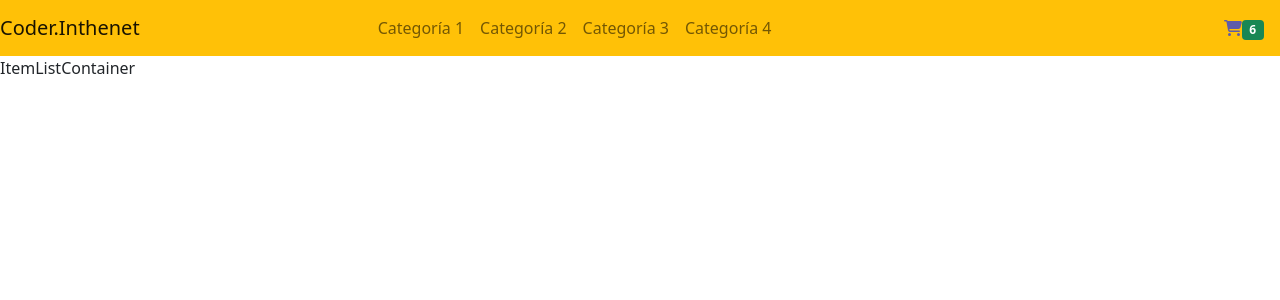
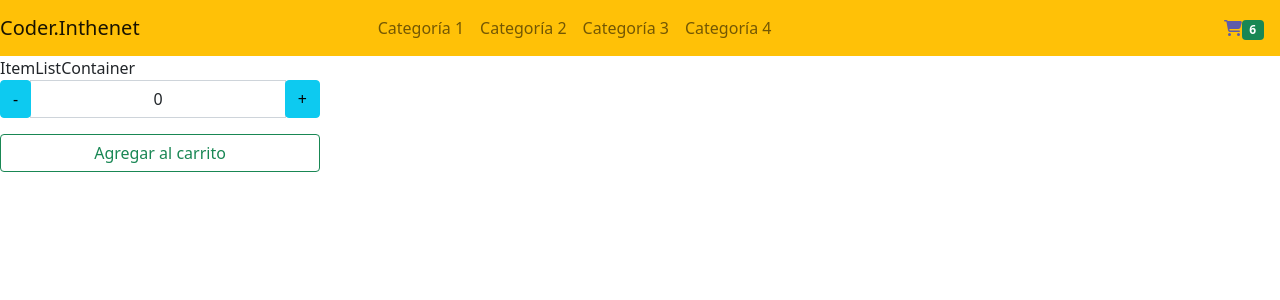
Before and after one commit to marcosfridelinthenet/coderinthenet.fridel, a React (Create React App) app: page / in a window 1280 px wide. Shown: the top 300 px of the page. Built offline with nearby package versions, Linux system fonts and the light colour scheme.

Commit message:
Clase 5 - Contador con botón

```diff
--- a/src/App.js
+++ b/src/App.js
@@ -1,11 +1,13 @@
 import NavBar from './components/NavBar';
 import ItemListContainer from './components/ItemListContainer';
+import ItemCount from './components/ItemCount';
 
 function App() {
   return (
     <div className="App">
       <NavBar/>
       <ItemListContainer/>
+      <ItemCount></ItemCount>
     </div>
   );
 }
--- /dev/null
+++ b/src/components/ItemCount.js
@@ -0,0 +1,36 @@
+import 'bootstrap/dist/css/bootstrap.min.css';
+import '../css/coder_inthenet.css'
+
+import { useState } from 'react';
+
+const ItemCount = () => {
+
+    const [count, setCount] = useState(0);
+
+    const ItemPlus = () => {
+        setCount(count + (count >= 5 ? 0 : 1))
+    }
+
+    const ItemMinus = () => {
+        setCount(count - (count <= 0 ? 0 : 1))
+    }
+
+    return (
+        <>
+                <div className="col-md-3">
+                    <div className="input-group mb-3">
+                        <span className="input-group-append">
+                            <button className="btn btn-info btn-flat" onClick={() => ItemMinus()}>-</button>
+                        </span>
+                        <input type="text" class="form-control rounded-0 text-center" value={count}></input>
+                        <span className="input-group-append">
+                            <button className="btn btn-info btn-flat" onClick={() => ItemPlus()}>+</button>
+                        </span>
+                    </div>
+                    <button type="button" class="btn  btn-outline-success btn-flat block-100">Agregar al carrito</button>
+                </div>
+        </>
+    )
+}
+
+export default ItemCount
--- a/src/components/NavBar.js
+++ b/src/components/NavBar.js
@@ -5,28 +5,28 @@ import CartWidget from './CartWidget';
 const NavBar = () => {
     return (
         <div>
-            <nav class="navbar navbar-expand-lg navbar-light bg-warning justify-content-between">
-                <a class="navbar-brand" href="#">Coder.Inthenet</a>
+            <nav className="navbar navbar-expand-lg navbar-light bg-warning justify-content-between">
+                <a className="navbar-brand" href="#">Coder.Inthenet</a>
 
                 {/* div sin finalidad para centrar el div siguiente. Truco de bootstrap obtenido de https://www.geeksforgeeks.org/how-to-align-navbar-items-to-center-using-bootstrap-4/ */}
-                <div class="collapse navbar-collapse"></div>
-                <div class="collapse navbar-collapse" id="navbar-list-9">
-                    <ul class="navbar-nav navbar-center">
-                        <li class="nav-item">
-                            <a class="nav-link" aria-current="page" href="#">Categoría 1</a>
+                <div className="collapse navbar-collapse"></div>
+                <div className="collapse navbar-collapse" id="navbar-list-9">
+                    <ul className="navbar-nav navbar-center">
+                        <li className="nav-item">
+                            <a className="nav-link" aria-current="page" href="#">Categoría 1</a>
                         </li>
-                        <li class="nav-item">
-                            <a class="nav-link" href="#">Categoría 2</a>
+                        <li className="nav-item">
+                            <a className="nav-link" href="#">Categoría 2</a>
                         </li>
-                        <li class="nav-item">
-                            <a class="nav-link" href="#">Categoría 3</a>
+                        <li className="nav-item">
+                            <a className="nav-link" href="#">Categoría 3</a>
                         </li>
-                        <li class="nav-item">
-                            <a class="nav-link" href="#">Categoría 4</a>
+                        <li className="nav-item">
+                            <a className="nav-link" href="#">Categoría 4</a>
                         </li>
                     </ul>
                 </div>
-                <div class="collapse navbar-collapse justify-content-end " id="navbar-list-9">
+                <div className="collapse navbar-collapse justify-content-end " id="navbar-list-9">
                     <CartWidget/>
                 </div>
             </nav>
--- /dev/null
+++ b/src/css/coder_inthenet.css
@@ -0,0 +1,7 @@
+.text-center {
+    text-align: center;
+}
+
+.block-100 {
+    width: 100%;
+}
```
